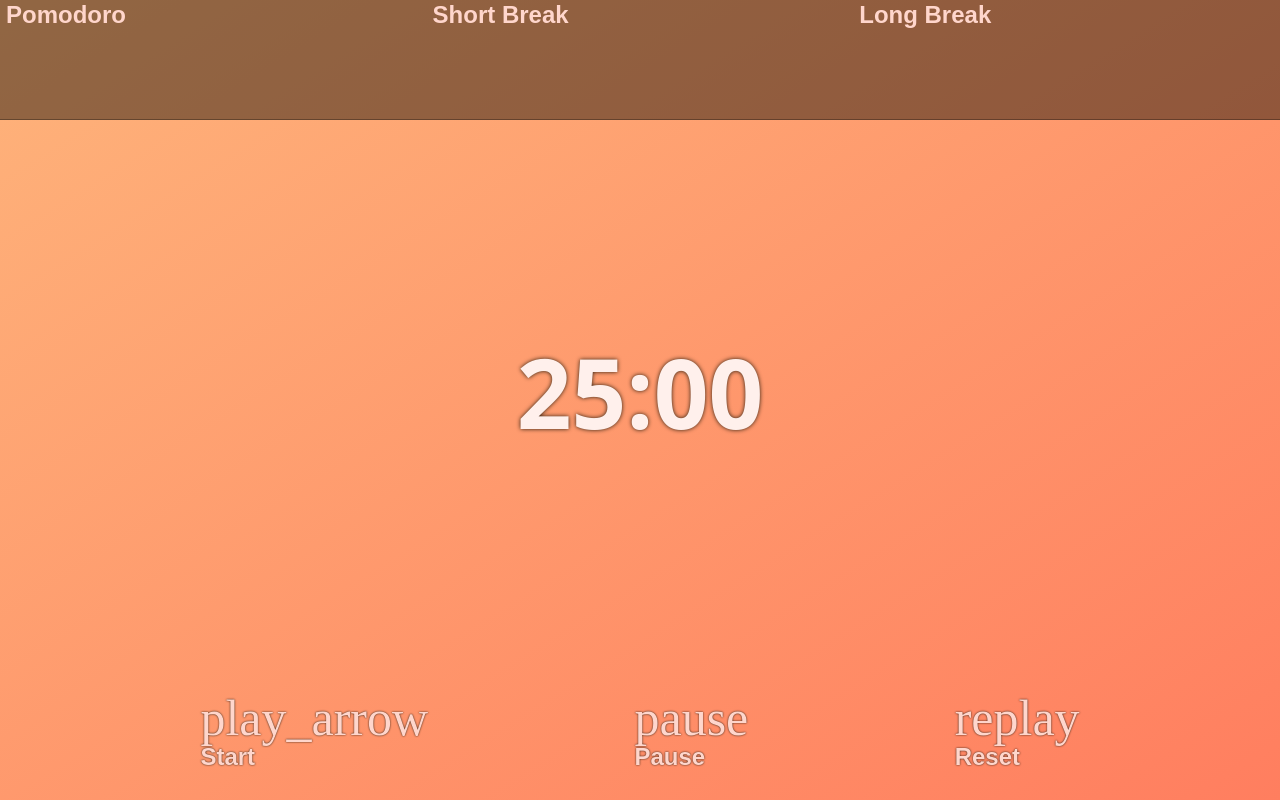
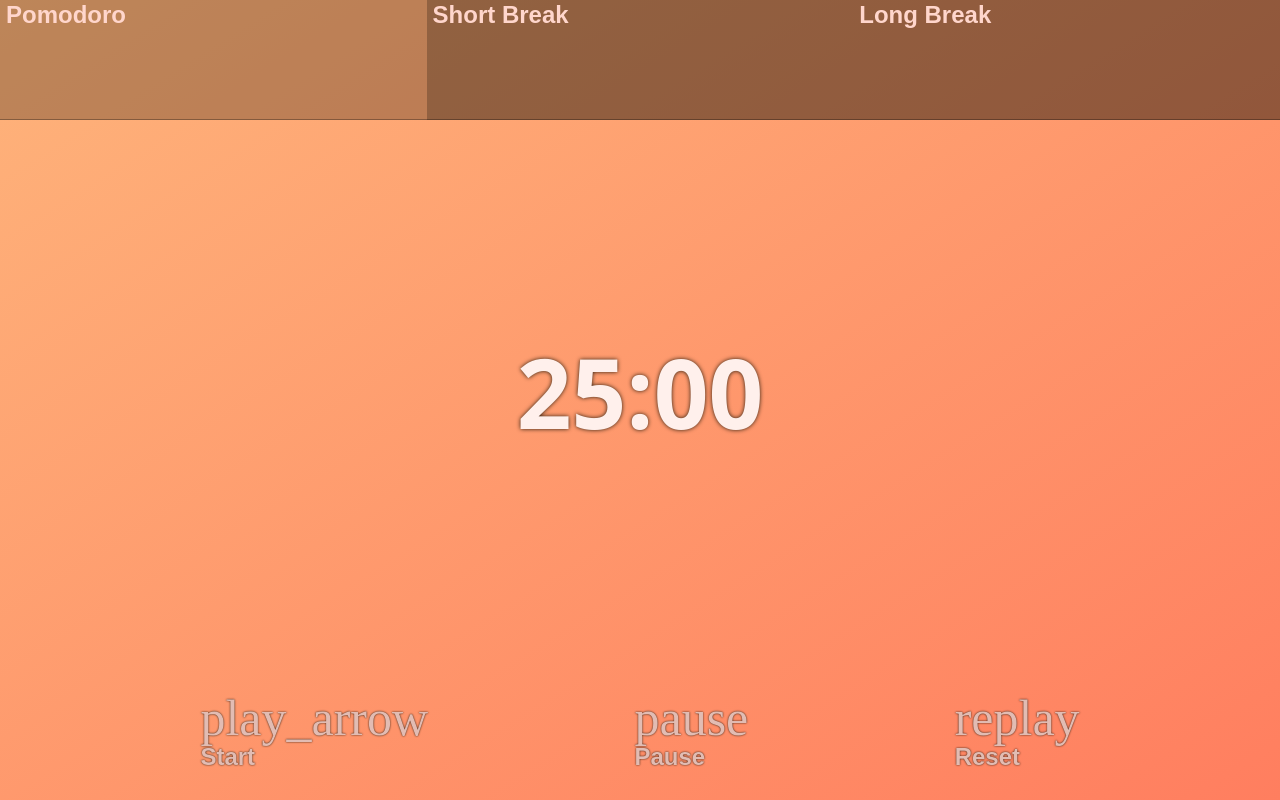
Before and after one commit to AerialWombat/react-pomodoro, a React (Create React App) app: page / in a window 1280 px wide. In both pictures the pointer is over the button "Pomodoro". Built offline with nearby package versions, Linux system fonts and the light colour scheme; a web font is replaced by a local one.

Commit message:
Improved visibility of hover effects

```diff
--- a/src/ModeBar/index.css
+++ b/src/ModeBar/index.css
@@ -27,6 +27,10 @@
     transition: all .5s;
 }
 
+.mode__btn:hover {
+    background: rgba(38, 27, 12, 0.3);
+}
+
 @media only screen and (min-width: 576px) {
     .mode__btn {
         font-size: 1.5rem;
--- a/src/Timer/index.css
+++ b/src/Timer/index.css
@@ -39,7 +39,7 @@
 
     border: 0;
 
-    color: rgba(255, 214, 204, 1);
+    color: rgb(226, 188, 179);
     font-size: 1.2rem;
     font-weight: 700;
     text-shadow: 0 0 2px rgb(27, 19, 9);
@@ -54,7 +54,7 @@
 }
 
 .timer__btn:hover {
-    color: rgb(255, 247, 245);
+    color: rgb(250, 250, 250);
 }
 
 @media only screen and (min-width: 576px) {
```
